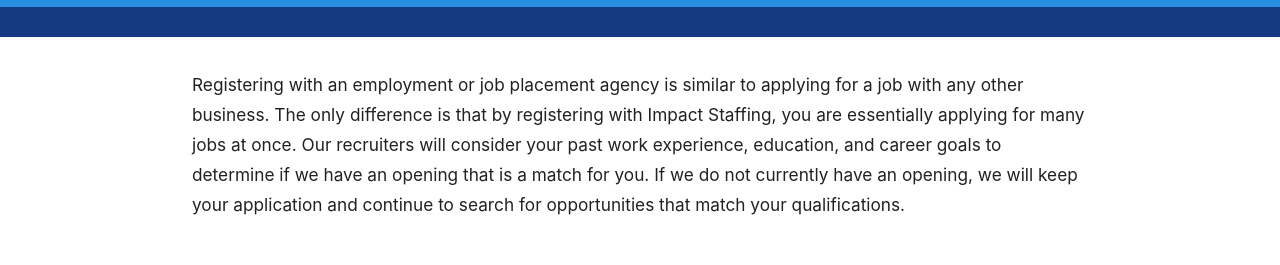
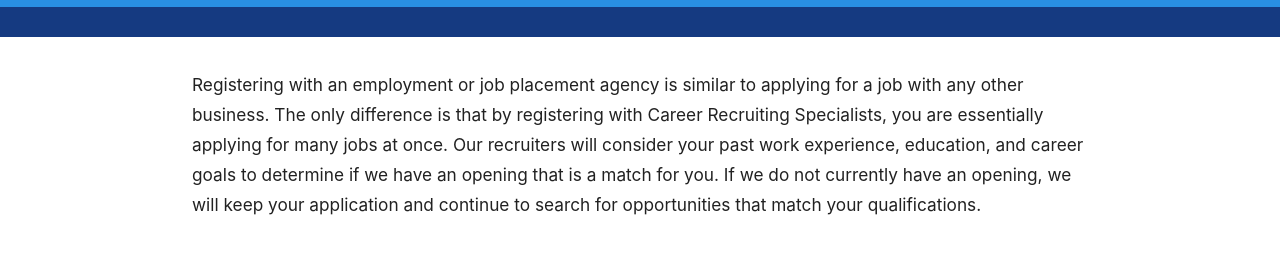
Before and after one commit to logantwalker/career-recruiting-specialists, a React (Create React App) app in the folder client/: page /job-seekers in a window 1280 px wide. Shown: the part 459-724 px from the top of the page. Built offline with nearby package versions, Linux system fonts and the light colour scheme.

Commit message:
typo error

```diff
--- a/client/src/pages/JobOverview/JobOverview.js
+++ b/client/src/pages/JobOverview/JobOverview.js
@@ -21,7 +21,7 @@
             <div className='container overview-text'>
                 <h6>
                     Registering with an employment or job placement agency is similar to applying for a job with any other business.
-                    The only difference is that by registering with Impact Staffing, you are essentially applying for many jobs at once.
+                    The only difference is that by registering with Career Recruiting Specialists, you are essentially applying for many jobs at once.
                     Our recruiters will consider your past work experience, education, and career goals to determine if we have an opening that is a match for you.
                     If we do not currently have an opening, we will keep your application and continue to search for opportunities that match your qualifications.
                 </h6>
```
